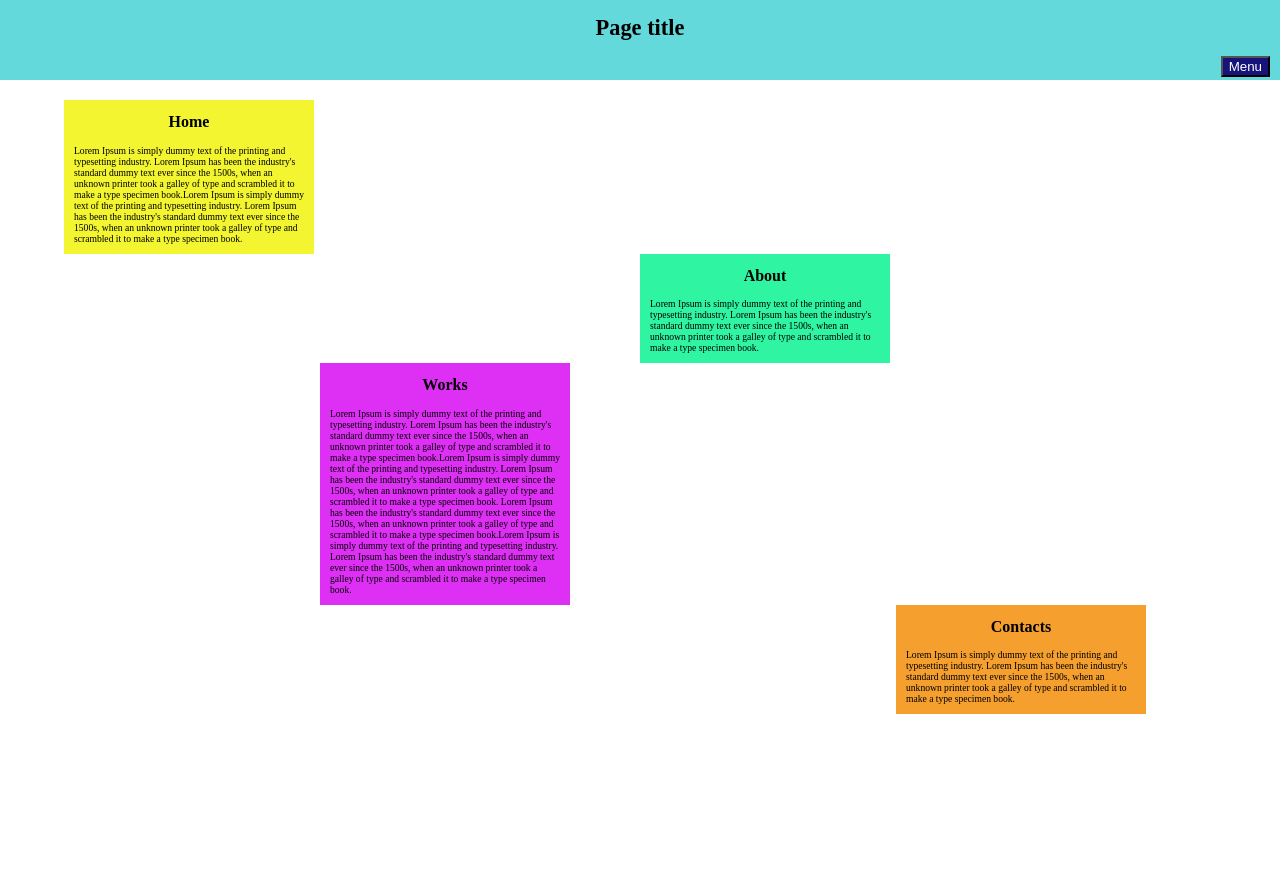
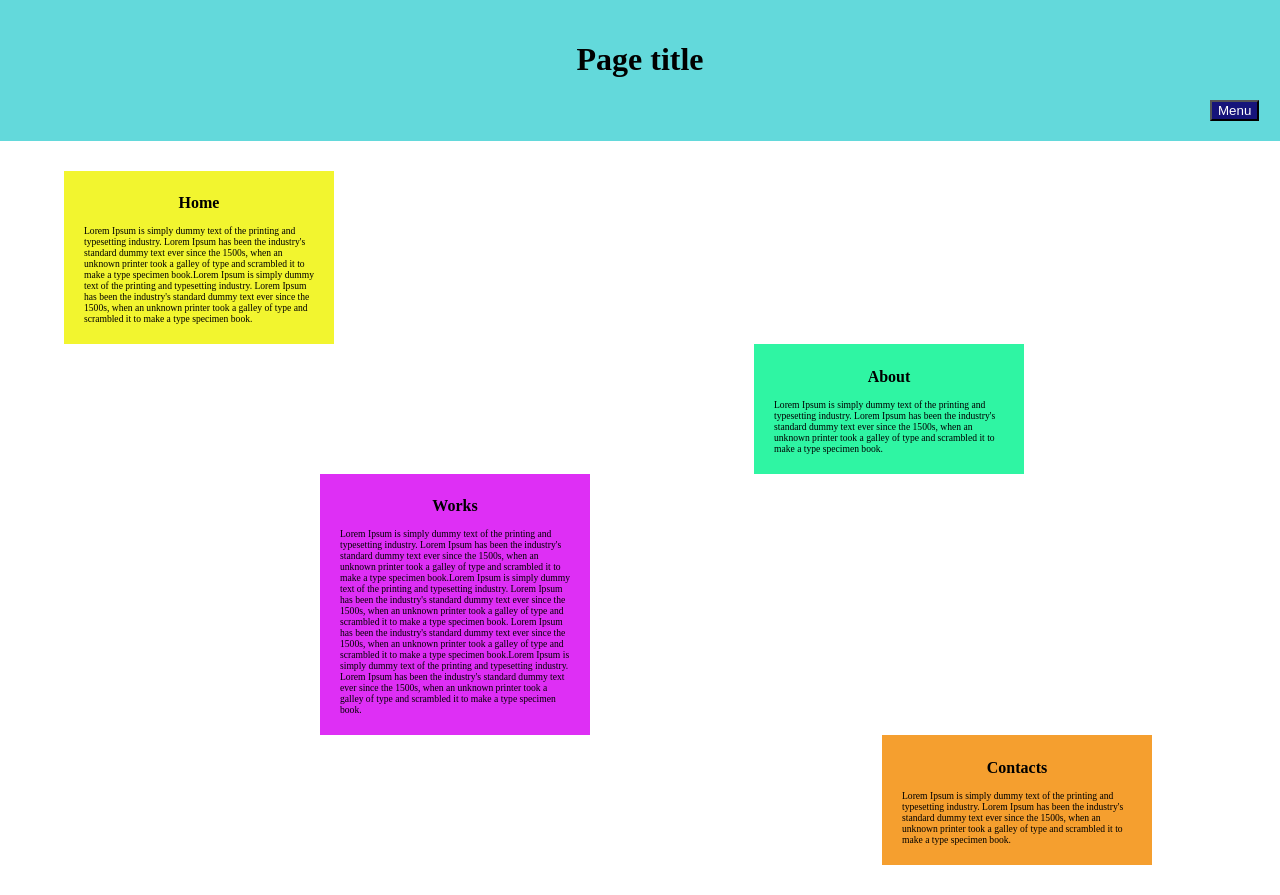
Before and after one commit to Aleksandrovich-Nikolai/hw-7, a plain HTML site: page index.html in a window 1280 px wide. Before the commit the page ends 800 px from the top, so only its background shows below. Drawn offline with Linux system fonts and the light colour scheme.

Commit message:
work on mistakes

```diff
--- a/index.css
+++ b/index.css
@@ -3,74 +3,23 @@ body {
 }
 
 .header {
-  position: fixed;
-  width: 100%;
-  height: 80px;
+  padding: 20px;
   background-color: #63d9db;
-  top: 0;
-  left: 0;
-  z-index: 1;
 }
 
 .header-title {
   text-align: center;
-  font-size: 1.4rem;
 }
 
-.home {
-  padding-top: 90px;
-  margin-top: -90px;
-  -webkit-background-clip: content-box;
-  background-clip: content-box;
-  position: absolute;
-  width: 250px;
-  background-color: #f2f52f;
-  left: 5%;
-  top: 100px;
+.nav {
+  position: relative;
+  margin-left: auto;
+  width: 50px;
 }
 
-.about {
-  position: absolute;
-  width: 250px;
-  background-color: #2ff5a3;
-  left: 45lvi;
-
-}
-
-.works {
-  position: absolute;
-  width: 250px;
-  background-color: #de2ff5;
-  left: -25lvi;
-}
-
-.contacts {
-  position: absolute;
-  width: 250px;
-  background-color: #f59f2f;
-  left: 45lvi;
-}
-
-.container-title {
-  text-align: center;
-  font-size: 1rem;
-}
-
-.container-text {
-  margin: 10px;
-  font-size: 0.6rem;
-}
-
-.dropbutton {
+.navbutton {
   background-color: #16147a;
   color: white;
-}
-
-.dropmenu {
-  position: relative;
-  right: 10px;
-  display: block;
-  float: right;
 }
 
 .dropmenu-items {
@@ -95,10 +44,48 @@ body {
   background-color: #b0dcee;
 }
 
-.dropmenu:hover .dropmenu-items {
+.nav:hover .dropmenu-items {
   display: block;
 }
 
 .dropmenu:hover .dropbutton {
   background-color: #60afdd;
 }
+
+.container {
+  padding: 10px;
+}
+
+.home {
+  width: 250px;
+  background-color: #f2f52f;
+  margin: 30px auto 0 5vw;
+}
+
+.about {
+  width: 250px;
+  background-color: #2ff5a3;
+  margin: 0 20vw 0 auto;
+}
+
+.works {
+  width: 250px;
+  background-color: #de2ff5;
+  margin-left: 25vw;
+}
+
+.contacts {
+  width: 250px;
+  background-color: #f59f2f;
+  margin: 0 10vw 30px auto;
+}
+
+.container-title {
+  text-align: center;
+  font-size: 1rem;
+}
+
+.container-text {
+  margin: 10px;
+  font-size: 0.6rem;
+}
--- a/index.html
+++ b/index.html
@@ -16,21 +16,24 @@
 
       <h1 class="header-title">Page title</h1>
 
-      <div class="dropmenu">
-        <button class="dropbutton">Menu</button>
+      <nav class="nav">
+
+        <button class="navbutton">Menu</button>
+
         <div class="dropmenu-items">
           <a href="#home">Home</a>
           <a href="#about">About</a>
           <a href="#works">Works</a>
           <a href="#contacts">Contacts</a>
         </div>
-      </div>
+
+      </nav>
 
   </header>
 
   <main>
 
-    <div class="home" id="home">
+    <div class="home container" id="home">
 
       <h2 class="container-title">Home</h2>
 
@@ -38,7 +41,9 @@
         Lorem Ipsum is simply dummy text of the printing and typesetting industry. Lorem Ipsum has been the industry's standard dummy text ever since the 1500s, when an unknown printer took a galley of type and scrambled it to make a type specimen book.Lorem Ipsum is simply dummy text of the printing and typesetting industry. Lorem Ipsum has been the industry's standard dummy text ever since the 1500s, when an unknown printer took a galley of type and scrambled it to make a type specimen book.
       </p>
 
-      <div class="about" id="about">
+    </div>
+
+    <div class="about container" id="about">
 
       <h2 class="container-title">About</h2>
 
@@ -46,7 +51,9 @@
         Lorem Ipsum is simply dummy text of the printing and typesetting industry. Lorem Ipsum has been the industry's standard dummy text ever since the 1500s, when an unknown printer took a galley of type and scrambled it to make a type specimen book.
       </p>
 
-        <div class="works" id="works">
+    </div>
+
+    <div class="works container" id="works">
 
       <h2 class="container-title">Works</h2>
 
@@ -54,7 +61,9 @@
         Lorem Ipsum is simply dummy text of the printing and typesetting industry. Lorem Ipsum has been the industry's standard dummy text ever since the 1500s, when an unknown printer took a galley of type and scrambled it to make a type specimen book.Lorem Ipsum is simply dummy text of the printing and typesetting industry. Lorem Ipsum has been the industry's standard dummy text ever since the 1500s, when an unknown printer took a galley of type and scrambled it to make a type specimen book. Lorem Ipsum has been the industry's standard dummy text ever since the 1500s, when an unknown printer took a galley of type and scrambled it to make a type specimen book.Lorem Ipsum is simply dummy text of the printing and typesetting industry. Lorem Ipsum has been the industry's standard dummy text ever since the 1500s, when an unknown printer took a galley of type and scrambled it to make a type specimen book.
       </p>
 
-          <div class="contacts" id="contacts">
+    </div>
+
+    <div class="contacts container" id="contacts">
 
       <h2 class="container-title">Contacts</h2>
 
@@ -64,11 +73,7 @@
 
     </div>
 
-        </div>
 
-      </div>
-
-    </div>
 
   </main>
 
```
Lines whose indentation alone changed are shown as unchanged.
